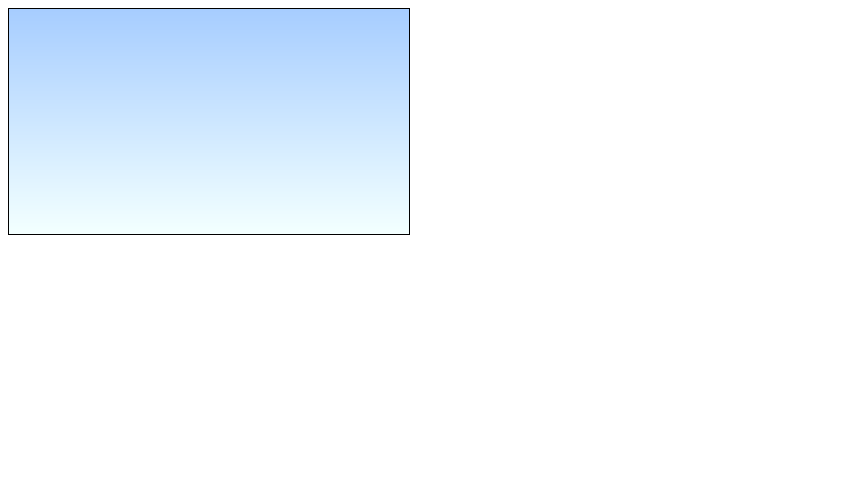
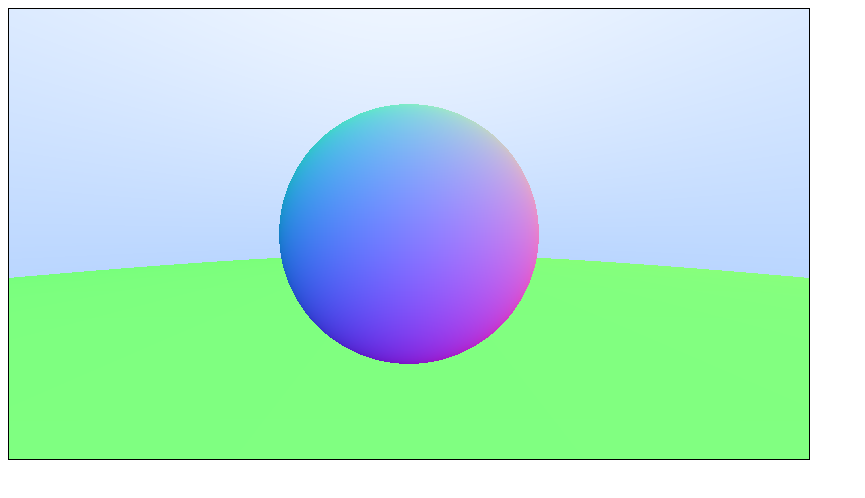
Before and after one commit to SpacemenDevSquad/Javascript-Raytracing, a plain HTML site: page index.html in a window 1280 px wide. Shown: the whole page, without its empty margins (0-865 px from the left). Drawn offline with Linux system fonts and the light colour scheme.

Commit message:
Update
Added classes
Modified existing classes

```diff
--- a/index.html
+++ b/index.html
@@ -4,8 +4,12 @@
 	<meta charset="UTF-8">
 	<meta name="viewport" content="width=device-width, initial-scale=1.0">
 	<title>Raytracer</title>
+    <script src="js/interval.js"></script>
     <script src="js/vector3.js"></script>
     <script src="js/ray.js"></script>
+    <script src="js/hittableClass.js"></script>
+    <script src="js/hittableList.js"></script>
+    <script src="js/sphere.js"></script>
     <script src="js/mainMethod.js"></script>
 </head>
 <body>
--- /dev/null
+++ b/js/hittableClass.js
@@ -0,0 +1,29 @@
+class hittable {
+    hittable() {};
+    hit(r = new ray(), rayTMin = 0.0, rayTMax = 0.0, rec = new hitRecord()) {
+        return 0;
+    }
+}
+
+class hitRecord {
+    p = new Vector3();
+    normal = new Vector3();
+    t = 0.0;
+    frontFace = true;
+
+    setFaceNormal(r = new ray(), outwardNormal = new Vector3()) {
+        this.frontFace = r.direction().dot(outwardNormal) < 0;
+        if (this.frontFace) {
+            this.normal.copy(outwardNormal);
+        } else {
+            this.normal.copy(outwardNormal.MultiplyConst(-1));
+        }
+    }
+
+    copy(rec = new hitRecord()) {
+        this.p.copy(rec.p);
+        this.normal.copy(rec.normal);
+        this.t = rec.t;
+        this.frontFace = rec.frontFace;
+    }
+}
--- /dev/null
+++ b/js/hittableList.js
@@ -0,0 +1,29 @@
+class hittableList extends hittable{
+    objects = new Array();
+
+    constructor() {super()}
+
+    clear() {
+        this.objects = new Array();
+    }
+
+    Add(hittableObj = new hittable()) {
+        this.objects.push(hittableObj)
+    }
+
+    hit(r = new ray(), rayTMin = 0.0, rayTMax = 0.0, rec = new hitRecord()) {
+        let tempRec = new hitRecord();
+        let hitAnything = false;
+        let closestSoFar = rayTMax;
+
+        for (let i = 0; i < this.objects.length; i++) {
+            if (this.objects[i].hit(r, rayTMin, closestSoFar, tempRec)) {
+                hitAnything = true;
+                closestSoFar = tempRec.t;
+                rec.copy(tempRec);
+            }
+        }
+
+        return hitAnything;
+    }
+}
--- /dev/null
+++ b/js/interval.js
@@ -0,0 +1,20 @@
+class interval {
+    min;
+    max;
+
+    constructor(min = Infinity, max = -Infinity) {
+
+    }
+
+    size() {
+        return this.max - this.min;
+    }
+
+    contains(x = 0) {
+        return this.min <= x && x <= this.max;
+    }
+
+    surrounds(x = 0) {
+        return this.min < x && x < this.max;
+    }
+}
--- a/js/mainMethod.js
+++ b/js/mainMethod.js
@@ -13,11 +13,16 @@ function mainMethod() {
     const canvas = document.getElementById("myCanvas");
     const ctx = canvas.getContext("2d");
     const ASPECT_RATIO = 16/9;
-    const width = 400;
+    const width = 800;
     let height = width/ASPECT_RATIO;
     if (height < 1) {height = 1};
     canvas.width = width;
     canvas.height = height;
+
+    // World
+    let world = new hittableList();
+    world.Add(new Sphere(new Vector3(0, 0, -1), 0.5));
+    world.Add(new Sphere(new Vector3(0,-100.5,-1), 100));
 
     // Camera
     const focalLength = 1;
@@ -33,6 +38,7 @@ function mainMethod() {
     viewportUpperLeft = viewportUpperLeft.Subtract(new Vector3(0, 0, focalLength));
     viewportUpperLeft = viewportUpperLeft.Subtract(viewportU.MultiplyConst(0.5)).Subtract(viewportV.MultiplyConst(0.5));
     let pixel00Location = new Vector3();
+    pixel00Location.copy(viewportUpperLeft);
     pixel00Location = pixel00Location.Add(pixelDeltaU.DivideConst(2)).Add(pixelDeltaV.DivideConst(2));
 
     // Rendering
@@ -50,7 +56,7 @@ function mainMethod() {
             rayDirection = rayDirection.Subtract(cameraCenter);
             const r = new ray(cameraCenter, rayDirection);
 
-            const currColor = rayColor(r);
+            const currColor = rayColor(r, world);
             ctx.fillStyle = WriteColor(currColor);
             ctx.fillRect(j, i, 1, 1);
         }
@@ -58,20 +64,25 @@ function mainMethod() {
     console.log("Render Complete!");
 }
 
-function WriteColor(pixelColor = new Vector3()) {
-    const r = pixelColor.getX() * 255.999;
-    const g = pixelColor.getY() * 255.999;
-    const b = pixelColor.getZ() * 255.999;
+function WriteColor(pixelColor = new Color()) {
+    const r = pixelColor.X() * 255.999;
+    const g = pixelColor.Y() * 255.999;
+    const b = pixelColor.Z() * 255.999;
     return "rgb("+r.toString()+" "+g.toString()+" "+b.toString()+")";
 }
 
-function rayColor(r = new ray()) {
-    unitDirection = new Vector3();
+function rayColor(r = new ray(), world = new hittableList()) {
+    let rec = new hitRecord();
+    if (world.hit(r, 0, Infinity, rec)) {
+        return (rec.normal.Add(new Vector3(1,1,1))).MultiplyConst(0.5);
+    }
+
+    let unitDirection = new Vector3();
     unitDirection = r.direction();
-    //unitDirection = unitDirection.unitVector();
-    const a = (unitDirection.getY() + 1) * 0.5;
-    let a1 = new Vector3(0.8, 0.9, 1);
+    unitDirection = unitDirection.unitVector();
+    const a = (-unitDirection.Y() + 1) * 0.5;
+    let a1 = new Vector3(1, 1, 1);
     const a2 = new Vector3(0.5, 0.7, 1);
-    a1 = a1.MultiplyConst(1-a).Add(a2.MultiplyConst(a))
+    a1 = a1.MultiplyConst (1-a).Add(a2.MultiplyConst(a))
     return a1;
 }
--- a/js/ray.js
+++ b/js/ray.js
@@ -19,10 +19,10 @@ class ray {
     }
 
     at(t = 0) {
-        const rtVec3 = new Vector3();
+        let rtVec3 = new Vector3();
         rtVec3.copy(this.#dir);
-        rtVec3.multiplyConst(t);
-        rtVec3.add(this.#orig);
+        rtVec3 = rtVec3.MultiplyConst(t);
+        rtVec3 = rtVec3.Add(this.#orig);
         return rtVec3;
     }
 }
--- /dev/null
+++ b/js/sphere.js
@@ -0,0 +1,34 @@
+class Sphere extends hittable {
+    #center;
+    #radius;
+
+    constructor(center = new Vector3(), radius = 0.0) {
+        super();
+        this.#center = center;
+        this.#radius = radius;
+    }
+
+    hit(r = new ray(), rayTMin = 0.0, rayTMax = 0.0, rec = new hitRecord()) {
+        const oc = this.#center.Subtract(r.origin());
+        const a = r.direction().length_squared();
+        const h = r.direction().dot(oc);
+        const c = oc.length_squared(oc) - (this.#radius * this.#radius);
+        const discriminant = h*h - a*c;
+        if (discriminant < 0) return false;
+
+        const sqrtd = Math.sqrt(discriminant);
+
+        let root = (h - sqrtd) / a;
+        if (root <= rayTMin || rayTMax <= root) {
+            root = (h + sqrtd) / a
+            if (root <= rayTMin || rayTMax <= root) return false;
+        }
+
+        rec.t = root;
+        rec.p = r.at(rec.t);
+        const outwardNormal = (rec.p.Subtract(this.#center)).DivideConst(this.#radius);
+        rec.setFaceNormal(r, outwardNormal);
+
+        return true;
+    }
+}
--- a/js/vector3.js
+++ b/js/vector3.js
@@ -3,13 +3,13 @@ class Vector3 {
         this.e = [e0, e1, e2];
     }
 
-    getX() {
+    X() {
         return this.e[0];
     }
-    getY() {
+    Y() {
         return this.e[1];
     }
-    getZ() {
+    Z() {
         return this.e[2];
     }
 
```
Also changed, not shown: favicon.ico (added).
